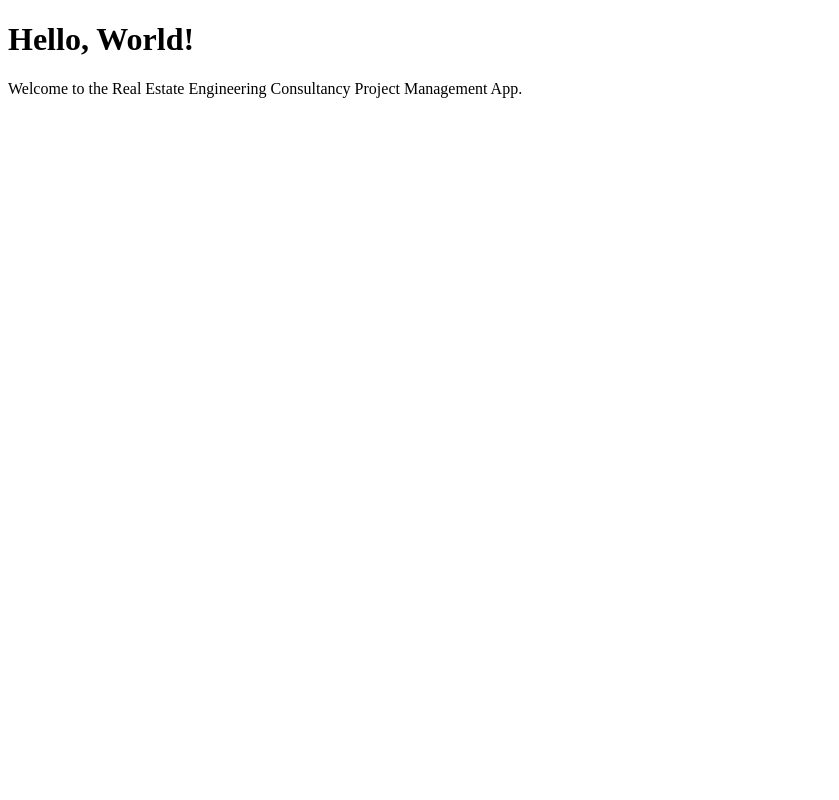
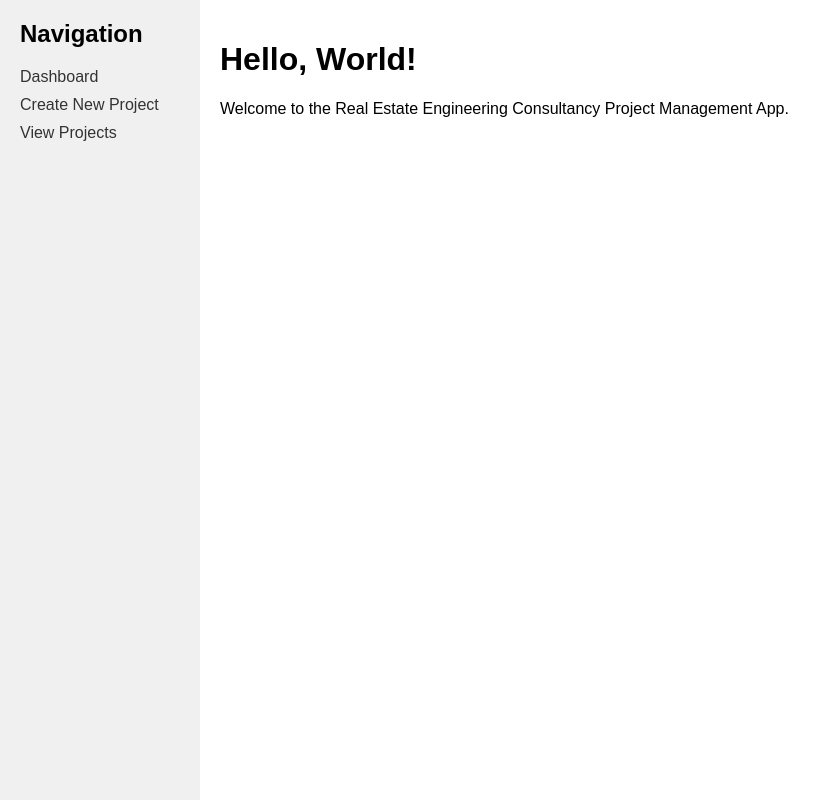
Before and after one commit to sinsatbir/Testing, a Flask app: page / in a window 1280 px wide. Shown: the whole page, without its empty margins (0-839 px from the left). Run offline with Flask 3, Linux system fonts and the light colour scheme.

Commit message:
feat: Add sidebar navigation and placeholder pages
Adds a sidebar navigation component to the base template.
Includes links and basic placeholder pages for:
- Dashboard
- Create New Project
- View Projects

The main page content now resides in a content block, and all
pages extend a common base.html template. Basic CSS for the
sidebar layout has also been added.

```diff
--- a/real_estate_pm_app/app/routes.py
+++ b/real_estate_pm_app/app/routes.py
@@ -5,3 +5,19 @@ from app import app
 @app.route('/index')
 def index():
     return render_template('index.html', title='Home')
+
+@app.route('/dashboard')
+def dashboard():
+    # For now, just render a simple template or return a string
+    # We will create dashboard.html in the next step
+    return render_template('dashboard.html', title='Dashboard')
+
+@app.route('/create_project')
+def create_project():
+    # We will create create_project.html in the next step
+    return render_template('create_project.html', title='Create New Project')
+
+@app.route('/view_projects')
+def view_projects():
+    # We will create view_projects.html in the next step
+    return render_template('view_projects.html', title='View Projects')
--- /dev/null
+++ b/real_estate_pm_app/app/static/style.css
@@ -0,0 +1,37 @@
+body {
+    font-family: sans-serif;
+    margin: 0;
+    display: flex; /* Make body a flex container */
+}
+
+.sidebar {
+    width: 200px;
+    background-color: #f0f0f0;
+    padding: 20px;
+    height: 100vh; /* Full height */
+    box-sizing: border-box; /* Include padding and border in the element's total width and height */
+}
+
+.sidebar h2 {
+    margin-top: 0;
+}
+
+.sidebar ul {
+    list-style-type: none;
+    padding: 0;
+}
+
+.sidebar ul li {
+    margin-bottom: 10px;
+}
+
+.sidebar ul li a {
+    text-decoration: none;
+    color: #333;
+}
+
+.content {
+    flex-grow: 1; /* Allow content to take up remaining space */
+    padding: 20px;
+    box-sizing: border-box;
+}
--- /dev/null
+++ b/real_estate_pm_app/app/templates/base.html
@@ -0,0 +1,22 @@
+<!DOCTYPE html>
+<html lang="en">
+<head>
+    <meta charset="UTF-8">
+    <meta name="viewport" content="width=device-width, initial-scale=1.0">
+    <title>{% block title %}Real Estate PM App{% endblock %}</title>
+    <link rel="stylesheet" href="{{ url_for('static', filename='style.css') }}">
+</head>
+<body>
+    <div class="sidebar">
+        <h2>Navigation</h2>
+        <ul>
+                <li><a href="{{ url_for('dashboard') }}">Dashboard</a></li>
+                <li><a href="{{ url_for('create_project') }}">Create New Project</a></li>
+                <li><a href="{{ url_for('view_projects') }}">View Projects</a></li>
+        </ul>
+    </div>
+    <div class="content">
+        {% block content %}{% endblock %}
+    </div>
+</body>
+</html>
--- a/real_estate_pm_app/app/templates/index.html
+++ b/real_estate_pm_app/app/templates/index.html
@@ -1,10 +1,8 @@
-<!DOCTYPE html>
-<html>
-<head>
-    <title>{{ title }} - Project Management App</title>
-</head>
-<body>
+{% extends "base.html" %}
+
+{% block title %}{{ title }} - PM App{% endblock %}
+
+{% block content %}
     <h1>Hello, World!</h1>
     <p>Welcome to the Real Estate Engineering Consultancy Project Management App.</p>
-</body>
-</html>
+{% endblock %}
```
Also changed, not shown: real_estate_pm_app/app/templates/create_project.html (added, +8 -0 lines), real_estate_pm_app/app/templates/dashboard.html (added, +8 -0 lines), real_estate_pm_app/app/templates/view_projects.html (added, +8 -0 lines).
